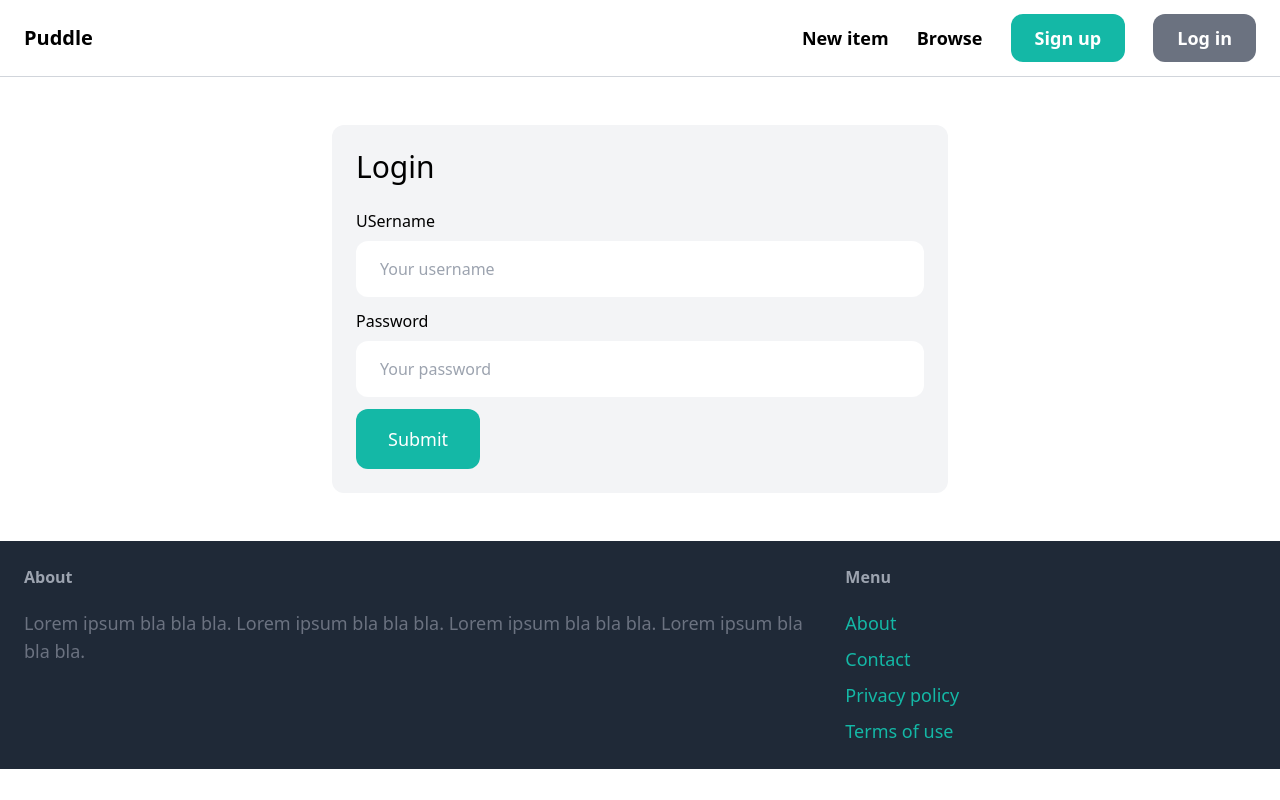
After one commit to kamilu707/django-marketplace-learning-cws, a Django app: page /login/ in a window 1280 px wide. The commit adds this page. Run offline with Django 5.2, Linux system fonts and the light colour scheme; some libraries are stand-ins or nearby versions.

Commit message:
Adding login functionality and show inbox and dashboard btns

```diff
--- a/puddle/core/forms.py
+++ b/puddle/core/forms.py
@@ -1,6 +1,17 @@
 from django import forms
-from django.contrib.auth.forms import UserCreationForm
+from django.contrib.auth.forms import UserCreationForm, AuthenticationForm
 from django.contrib.auth.models import User
+
+class LoginForm(AuthenticationForm):
+    username = forms.CharField(widget=forms.TextInput(attrs={
+        'placeholder': 'Your username',
+        'class': 'w-full py-4 px-6 rounded-xl'
+        }))
+
+    password = forms.CharField(widget=forms.PasswordInput(attrs={
+        'placeholder': 'Your password',
+        'class': 'w-full py-4 px-6 rounded-xl'
+    }))
 
 
 class SignupForm(UserCreationForm):
--- a/puddle/core/templates/core/base.html
+++ b/puddle/core/templates/core/base.html
@@ -15,9 +15,15 @@
         <a href="#" class="text-lg font-semibold hover:text-gray-500">New item</a>
         <a href="#" class="text-lg font-semibold hover:text-gray-500">Browse</a>
 
-        <a href="{% url 'core:signup' %}" class="px-6 py-3 text-lg font-semibold bg-teal-500 text-white rounded-xl hover:bg-teal-700">Sign up</a>
-        <a href="#" class="px-6 py-3 text-lg font-semibold bg-gray-500 text-white rounded-xl hover:bg-gray-700">Log in</a>
-    </div>
+        {% if request.user.is_authenticated %}
+            <a href="#" class="px-6 py-3 text-lg font-semibold bg-teal-500 text-white rounded-xl hover:bg-teal-700">Inbox</a>
+            <a href="#" class="px-6 py-3 text-lg font-semibold bg-gray-500 text-white rounded-xl hover:bg-gray-700">Dashboard</a>
+        {% else %}
+            <a href="{% url 'core:signup' %}" class="px-6 py-3 text-lg font-semibold bg-teal-500 text-white rounded-xl hover:bg-teal-700">Sign up</a>
+            <a href="{% url 'core:login' %}" class="px-6 py-3 text-lg font-semibold bg-gray-500 text-white rounded-xl hover:bg-gray-700">Log in</a>
+        {% endif %}
+
+        </div>
 
     </nav>
 
--- /dev/null
+++ b/puddle/core/templates/core/login.html
@@ -0,0 +1,46 @@
+{% extends "core/base.html" %}
+
+
+{% block title %}Sign up{% endblock  %}
+
+
+{% block content %}
+<div class="w-1/2 m-6 mx-auto p-6 bg-gray-100 rounded-xl">
+    <h1 class="mb-6 text-3xl">Login</h1>
+
+    <form method='post' action='.'>
+        {% csrf_token  %}
+
+        <div class="mb-3">
+            <label class="inline-block mb-2">USername</label><br>
+            {{ form.username }}
+        </div>
+
+        <div class="mb-3">
+            <label class="inline-block mb-2">Password</label><br>
+            {{ form.password }}
+        </div>
+
+
+        {% if form.errors or form.non_field_errors %}
+            <div class="mb-3 p-6 bg-red-100 rounded-xl">
+                {% for field in form %}
+                {{ field.errors }}
+                {% endfor %}
+
+                {{ form.non_field_errors }}
+
+
+            </div>
+        {% endif %}
+
+
+
+        <button class="py-4 px-8 text-lg bg-teal-500 hover:bg-teal-700 rounded-xl text-white">Submit</button>
+
+
+</div>
+
+
+
+{% endblock  %}
--- a/puddle/core/urls.py
+++ b/puddle/core/urls.py
@@ -1,6 +1,9 @@
+
+from django.contrib.auth import views as auth_views
 from django.urls import path
 
 from . import views
+from .forms import LoginForm
 
 app_name = 'core'
 
@@ -8,4 +11,5 @@ urlpatterns = [
     path('', views.index, name='index'),
     path('contact/', views.contact, name='contact'),
     path('signup/', views.signup, name='signup'),
+    path('login/', auth_views.LoginView.as_view(template_name='core/login.html' ,authentication_form=LoginForm), name='login'),
 ]
--- a/puddle/puddle/settings.py
+++ b/puddle/puddle/settings.py
@@ -26,6 +26,11 @@ SECRET_KEY = 'django-insecure-5+*lj&z&qzc6uq33bhti7b=ftu)d8__w9u$%h4s2tq13#@2izv
 DEBUG = True
 
 ALLOWED_HOSTS = []
+
+
+LOGIN_URL = '/login/'
+LOGIN_REDIRECT_URL = '/'
+LOGOUT_REDIRECT_URL = '/'
 
 
 # Application definition
```
Also changed, not shown: puddle/db.sqlite3.
